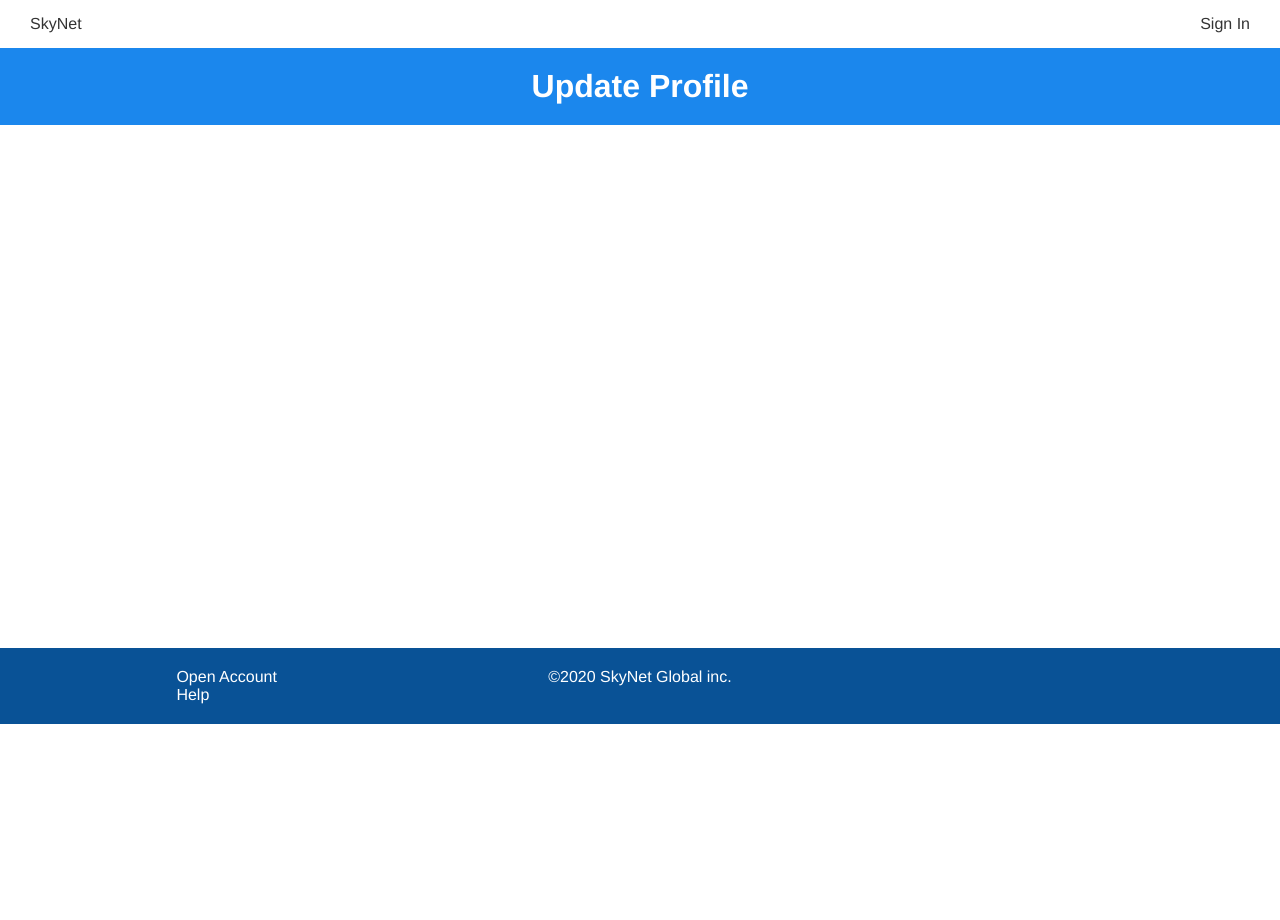
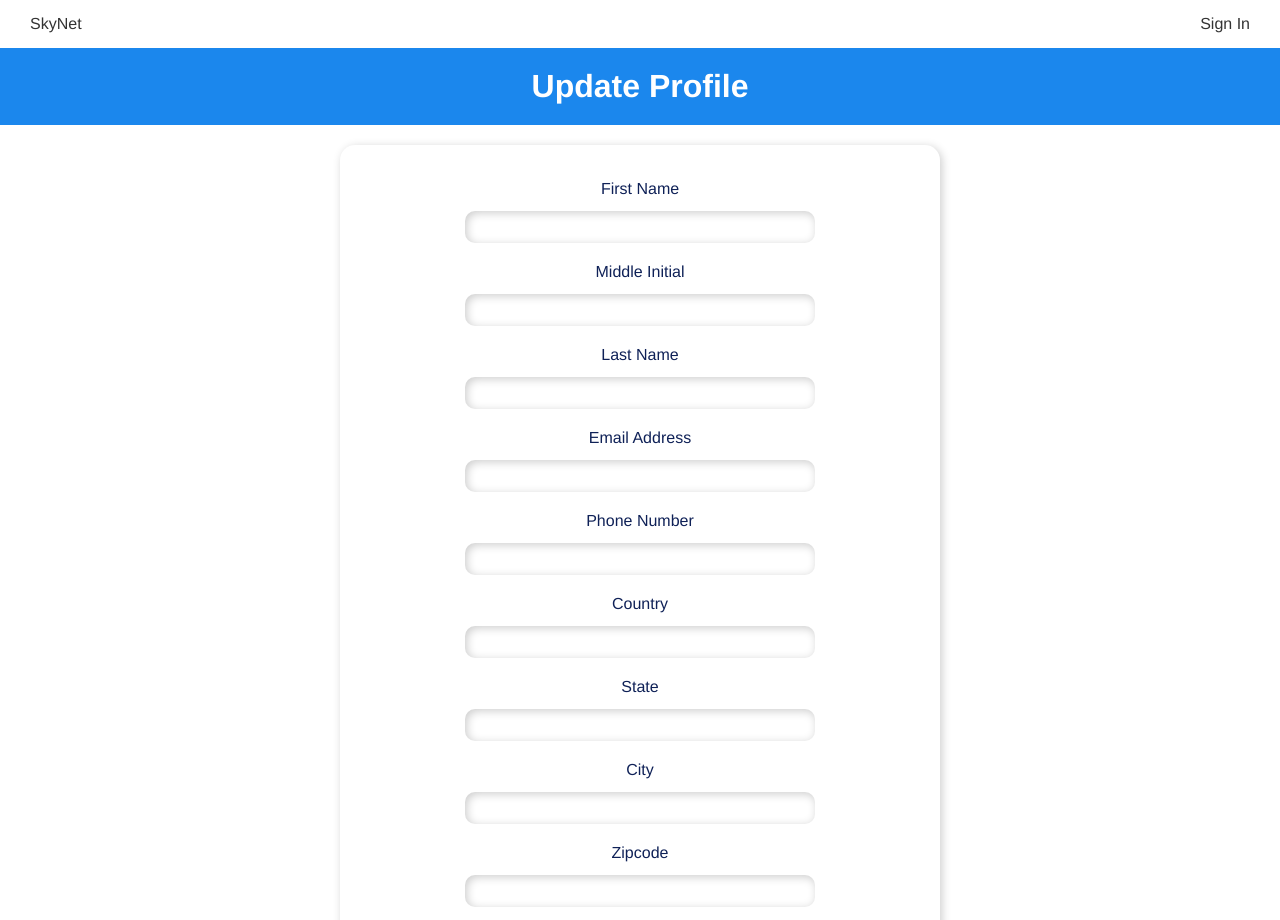
Before and after one commit to DavidKaza/skybank, a React (Create React App) app: page /updateprofile in a window 1280 px wide. Shown: the top 920 px of the page. Before the commit the page ends 800 px from the top, so only its background shows below. Built offline with nearby package versions, Linux system fonts and the light colour scheme.

Commit message:
update profile page needs uri and logic

```diff
--- a/src/App.tsx
+++ b/src/App.tsx
@@ -39,7 +39,7 @@ function App() {
           <Route path='/help' element={<Help />} />
           <Route path='/signup' element={<SignUp />} />
           <Route path='/signIn' element={<SignIn />} />
-          <Route path='updateprofile' element={<UpdateProfile />}/>
+          <Route path='/updateprofile' element={<UpdateProfile />}/>
         </Routes>
         <Footer />
       </BrowserRouter>
--- a/src/components/pages/Profile.tsx
+++ b/src/components/pages/Profile.tsx
@@ -1,4 +1,4 @@
-import { Link, Route, useNavigate } from 'react-router-dom';
+import { Link } from 'react-router-dom';
 import styled from 'styled-components';
 import { useAppSelector } from '../../shared/hooks';
 import { selectUser } from '../../shared/UserSlicer';
@@ -73,7 +73,9 @@ const Profile = () => {
             </tr>
           </tbody>
         </table>
-          <div className='button'><Link to={'/updateprofile'}>Update Profile</Link></div>
+          <div className='button'>
+            <Link to={'/updateprofile'}>Update Profile</Link>
+            </div>
       </div>
     </StyledMain>
   );
--- a/src/components/pages/UpdateProfile.tsx
+++ b/src/components/pages/UpdateProfile.tsx
@@ -1,10 +1,11 @@
 import axios from "axios";
 import React, { useEffect, useState } from "react";
-import { Form } from "react-router-dom";
+import { useNavigate } from "react-router-dom";
 import styled from "styled-components";
 import { useAppSelector } from "../../shared/hooks";
 import { selectUser } from "../../shared/UserSlicer";
 import Button from "../Button";
+import Form from '../Form';
 
 const StyledMain = styled.main`
   h1 {
@@ -13,7 +14,6 @@ const StyledMain = styled.main`
     color: #fff;
   }
 `;
-
 const UpdateProfile = () => {
 
     const [info, setInfo] = useState(
@@ -29,6 +29,8 @@ const UpdateProfile = () => {
             zipcode: ""
         }
     );
+
+    let navigateProfile = useNavigate();
 
 
     function handleTransferInputChange(e: React.ChangeEvent<HTMLInputElement>) {
@@ -56,14 +58,14 @@ function onSubmitInfo(e: React.FormEvent<HTMLFormElement>) {
     })
     .then((response) => {
         console.log(response);
+        navigateProfile('/profile');
     });
 };
-// onSubmit={onSubmitInfo}
 
     return (
         <StyledMain>
       <h1>Update Profile</h1>
-      {/* <Form method='patch' onSubmit={onSubmitInfo}>
+      <Form method='patch' onSubmit={onSubmitInfo}>
         <label htmlFor='firstName'>First Name</label>
         <input
           id='firstName'
@@ -123,7 +125,7 @@ function onSubmitInfo(e: React.FormEvent<HTMLFormElement>) {
         <label htmlFor='city'>City</label>
         <input
           id='city'
-          value={info.state}
+          value={info.city}
           name='city'
           type='text'
           onChange={handleTransferInputChange}
@@ -131,7 +133,7 @@ function onSubmitInfo(e: React.FormEvent<HTMLFormElement>) {
          <label htmlFor='zipcode'>Zipcode</label>
         <input
           id='zipcode'
-          value={info.state}
+          value={info.zipcode}
           name='zipcode'
           type='text'
           onChange={handleTransferInputChange}
@@ -139,7 +141,7 @@ function onSubmitInfo(e: React.FormEvent<HTMLFormElement>) {
         <Button className='span2'>
           Update Info
         </Button>
-        </Form> */}
+        </Form>
         </StyledMain>
     );
 };
```
